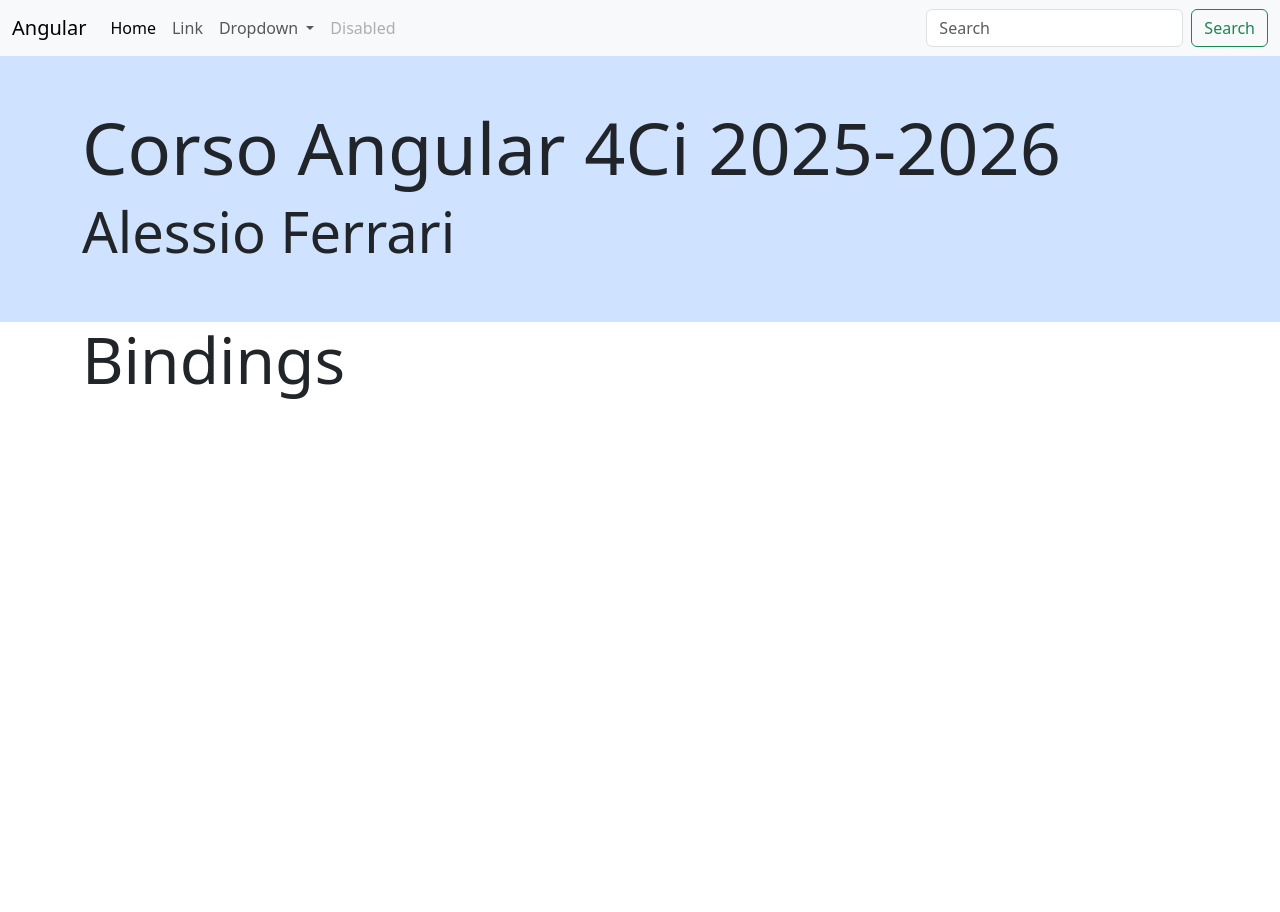
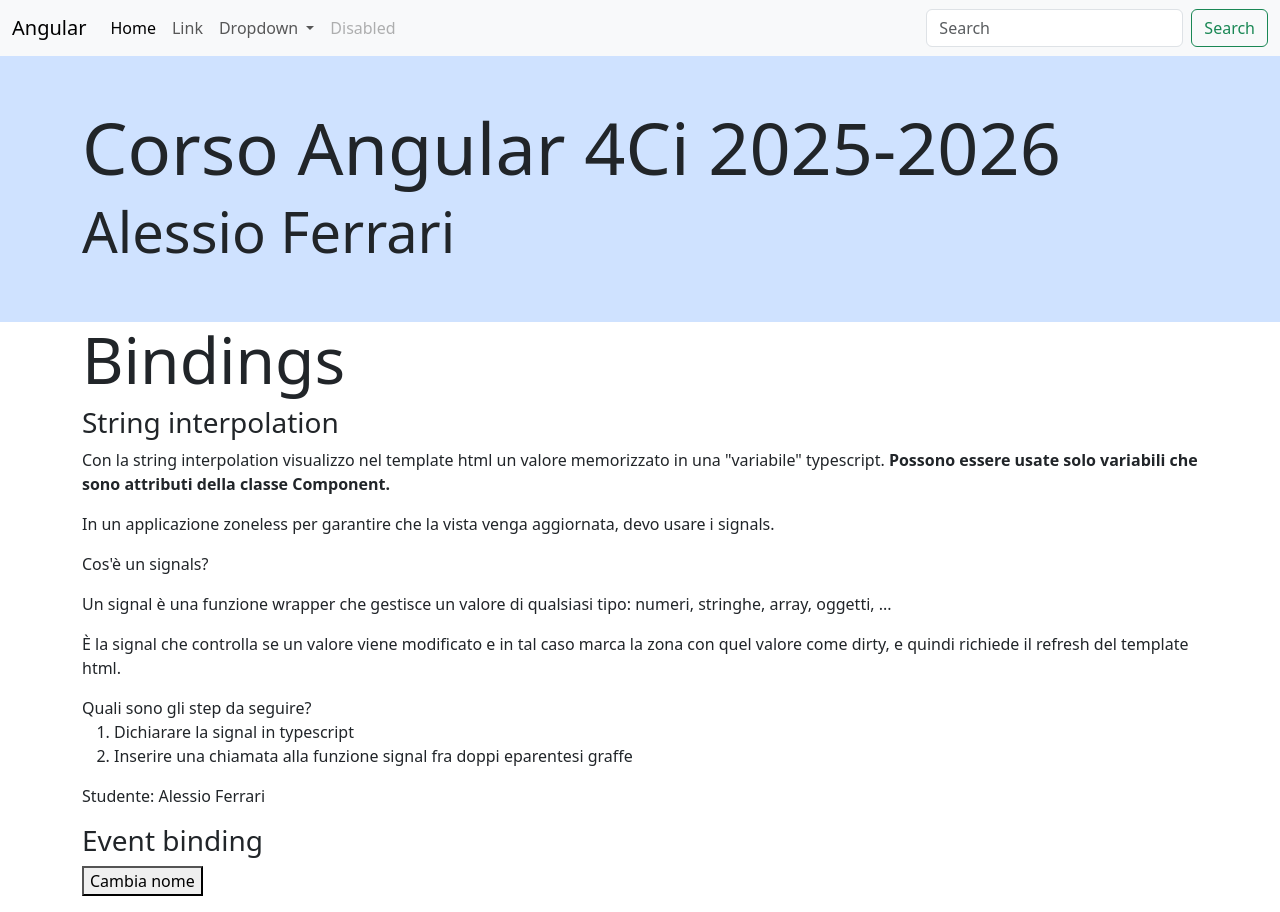
Before and after one commit to Classi-di-Andrea-Trentini/corso-angular-4ci-2025-2026-AlessioFerrari8, an Angular app in the folder corso-angular/: page / in a window 1280 px wide. Before the commit the page ends 800 px from the top, so only its background shows below. Built offline with nearby package versions, Linux system fonts and the light colour scheme.

Commit message:
Feat: add new variable studente

```diff
--- a/corso-angular/src/app/bindings/bindings.html
+++ b/corso-angular/src/app/bindings/bindings.html
@@ -1,3 +1,30 @@
 <h1 class="display-3">
     Bindings
 </h1>
+<h3>
+    String interpolation
+</h3>
+<p>Con la string interpolation visualizzo nel template html un valore memorizzato in una "variabile" typescript.
+<b>Possono essere usate solo variabili che sono attributi della classe Component.</b></p>
+<p>In un applicazione zoneless per garantire che la vista venga aggiornata, devo usare i signals.</p>
+<p>Cos'è un signals?</p>
+<p>Un signal è una funzione wrapper che gestisce un valore di qualsiasi tipo: numeri, stringhe, array, oggetti, ...</p>
+<p>È la signal che controlla se un valore viene modificato e in tal caso marca la zona con quel valore come dirty,
+    e quindi richiede il refresh del template html.
+</p>
+<div>Quali sono gli step da seguire?
+    <ol>
+        <li>
+            Dichiarare la signal in typescript
+        </li>
+        <li>
+            Inserire una chiamata alla funzione signal fra doppi eparentesi graffe
+        </li>
+    </ol>
+</div>
+
+<p>
+    Studente: {{studente()}}
+</p>
+<h3>Event binding</h3>
+<p><button (click)="cambiaNome()">Cambia nome</button></p>
--- a/corso-angular/src/app/bindings/bindings.ts
+++ b/corso-angular/src/app/bindings/bindings.ts
@@ -1,4 +1,4 @@
-import { Component } from '@angular/core';
+import { Component, signal, WritableSignal } from '@angular/core';
 
 @Component({
   selector: 'app-bindings',
@@ -7,5 +7,11 @@ import { Component } from '@angular/core';
   styleUrl: './bindings.css'
 })
 export class Bindings {
+  // Dichiarazione delle variabili prevede nome: tipo = valore iniziale --> meglio associare un valore iniziale
+  studente: WritableSignal<string> = signal("Alessio Ferrari");
 
+  cambiaNome(): void {
+    // Corpo del metodo
+    this.studente.set("Federico Esposito")
+  }
 }
```
